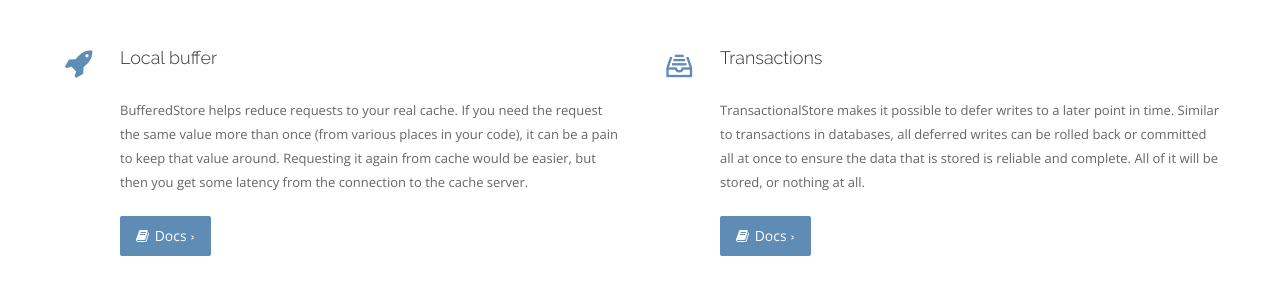
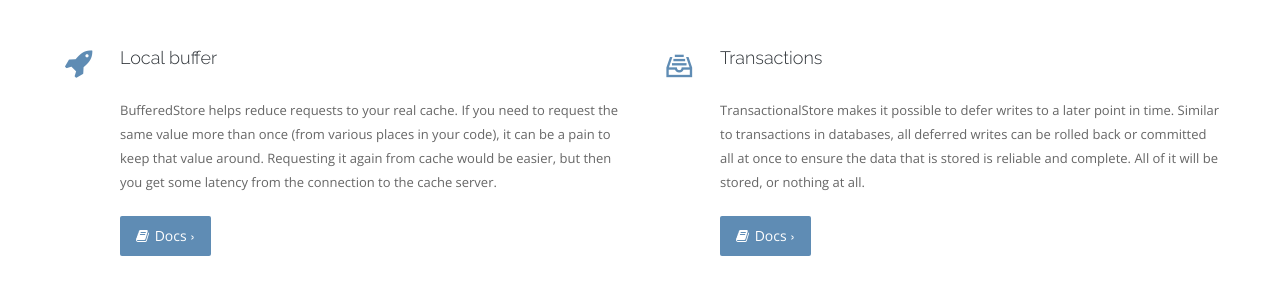
Before and after one commit to matthiasmullie/scrapbook, a Jekyll site: the page built from extras.html, in a window 1280 px wide. Shown: the part 359-654 px from the top of the page. Built offline with Jekyll 4.4.1, drawn with Linux system fonts in a browser that asks for light colours.

Commit message:
Update buffered-cache.md

````diff
--- a/extras/buffered-cache.md
+++ b/extras/buffered-cache.md
@@ -1,7 +1,7 @@
 ---
 layout: extra
 title: Local buffer
-description: BufferedStore helps reduce requests to your real cache. If you need the request the same value more than once (from various places in your code), it can be a pain to keep that value around. Requesting it again from cache would be easier, but then you get some latency from the connection to the cache server.
+description: BufferedStore helps reduce requests to your real cache. If you need to request the same value more than once (from various places in your code), it can be a pain to keep that value around. Requesting it again from cache would be easier, but then you get some latency from the connection to the cache server.
 weight: 0
 icon: fa fa-rocket
 class: MatthiasMullie\Scrapbook\Buffered\BufferedStore
@@ -25,7 +25,7 @@ $buffered->set('key', 'value'); // returns true
 $buffered->get('key'); // returns 'value'
 ```
 
-BufferedStore helps reduce requests to your real cache. If you need the request
+BufferedStore helps reduce requests to your real cache. If you need to request
 the same value more than once (from various places in your code), it can be a
 pain to keep that value around. Requesting it again from cache would be easier,
 but then you get some latency from the connection to the cache server.
````
